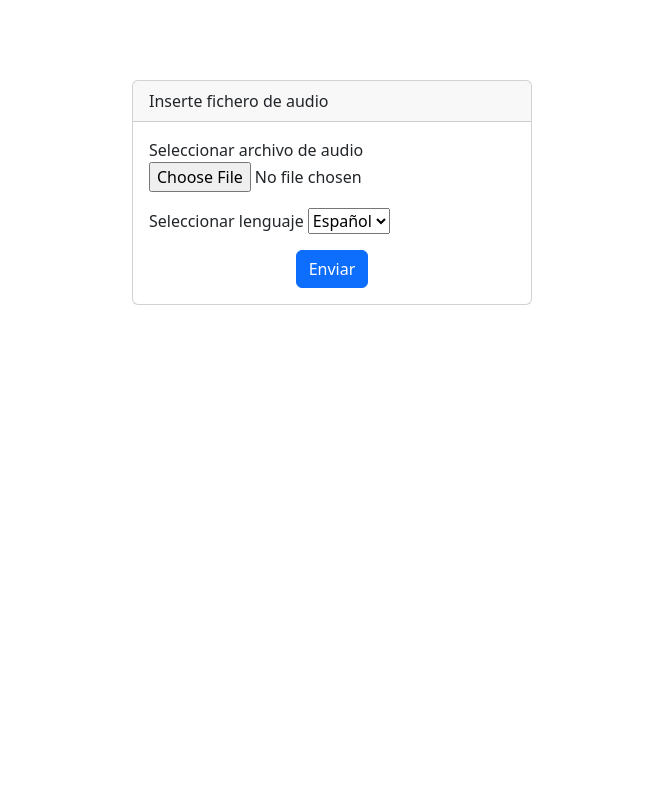
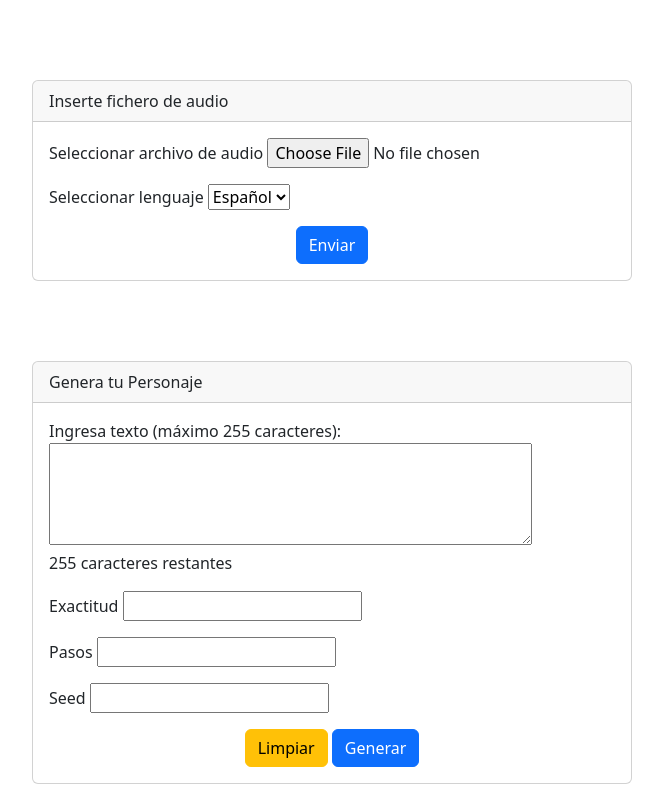
Before and after one commit to CarlosHernandezP/CIAnBatllo, a Flask app: page / in a window 1280 px wide. Shown: the whole page, without its empty margins (308-971 px from the left). Run offline with Flask 3, Linux system fonts and the light colour scheme.

Commit message:
create new views

```diff
--- a/api/templates/index.html
+++ b/api/templates/index.html
@@ -7,7 +7,7 @@
     <link href="https://cdn.jsdelivr.net/npm/bootstrap@5.3.0-alpha3/dist/css/bootstrap.min.css" rel="stylesheet" integrity="sha384-KK94CHFLLe+nY2dmCWGMq91rCGa5gtU4mk92HdvYe+M/SXH301p5ILy+dN9+nJOZ" crossorigin="anonymous">
     <style>
         .card {
-            max-width: 400px;
+            max-width: 600px;
             margin: auto;
             margin-top: 10vh;
         }
@@ -57,15 +57,64 @@
                     <button type="submit" class="btn btn-primary">Enviar</button>
                 </div>
             </form>
-
-            <div id="loader" class="loader d-none justify-content-center align-items-center text-center">
-                <div class="spinner-border" role="status">
-                    <span class="visually-hidden">Cargando...</span>
+        </div>
+    </div>
+    <div class="card">
+        <div class="card-header">
+            Genera tu Personaje
+        </div>
+        <div class="card-body">
+            <form id="form-2" action="/text-to-image" method="post" enctype="multipart/form-data" onsubmit="showLoader()">
+                <div class="form-input mb-3">
+                    <label for="inputText">Ingresa texto (máximo 255 caracteres):</label><br>
+                    <textarea id="inputText" name="prompt" rows="4" cols="50" maxlength="255" oninput="updateCharacterCount()" required></textarea><br>
+                    <span id="characterCount">255</span> caracteres restantes
                 </div>
-            </div>
+                <div class="form-input mb-3">
+                    <label for="weight">Exactitud</label>
+                    <input type="number" id="weight" name="weight" size="4" required>
+                </div>
+                <div class="form-input mb-3">
+                    <label for="steps">Pasos</label>
+                    <input type="number" id="steps" name="steps" size="4" required>
+                </div>
+                <div class="form-input mb-3">
+                    <label for="seed">Seed</label>
+                    <input type="number" id="seed" name="seed" size="4" required>
+                </div>
+                <div class="form-submit text-center">
+                    <button type="button" class="btn btn-warning" onclick="resetForm()">Limpiar</button>
+                    <button type="submit" class="btn btn-primary">Generar</button>
+                </div>
+            </form>
+        </div>
+    </div>
+    <div id="loader" class="loader d-none justify-content-center align-items-center text-center">
+        <div class="spinner-border" role="status">
+            <span class="visually-hidden">Cargando...</span>
         </div>
     </div>
 </div>
 <script src="https://cdn.jsdelivr.net/npm/bootstrap@5.3.0-alpha3/dist/js/bootstrap.bundle.min.js" integrity="sha384-ENjdO4Dr2bkBIFxQpeoTz1HIcje39Wm4jDKdf19U8gI4ddQ3GYNS7NTKfAdVQSZe" crossorigin="anonymous"></script>
+<script>
+    function updateCharacterCount() {
+        const maxLength = 255;
+        const inputText = document.getElementById('inputText');
+        const characterCount = document.getElementById('characterCount');
+        const remainingChars = maxLength - inputText.value.length;
+
+        characterCount.textContent = remainingChars;
+    }
+    function resetForm() {
+        const form1 = document.getElementById('form'); // Primer formulario
+        const form2 = document.getElementById('form-2'); // Segundo formulario
+        form1.reset();
+        form2.reset();
+        updateCharacterCount(); // Actualizar el contador después de limpiar el formulario
+    }
+
+    // Llamado inicial para actualizar el contador al cargar la página
+    updateCharacterCount();
+</script>
 </body>
 </html>
```
